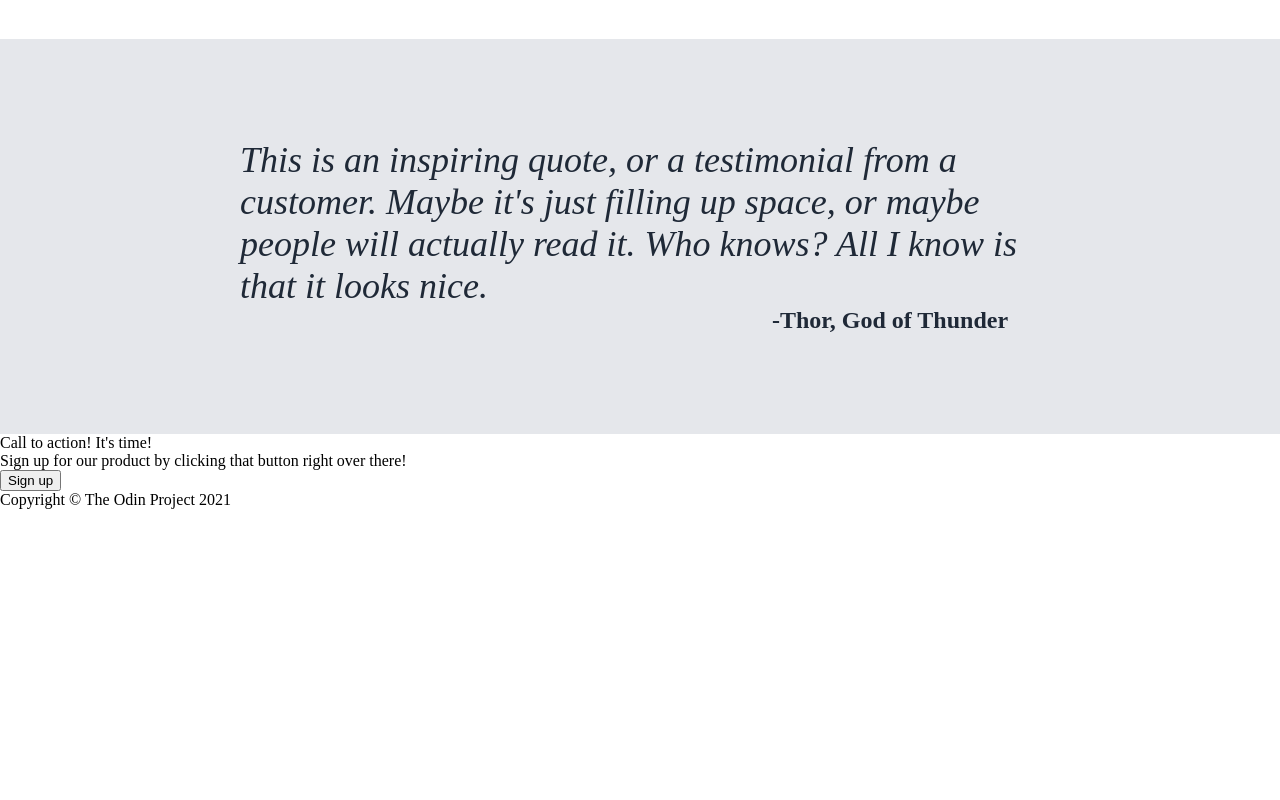
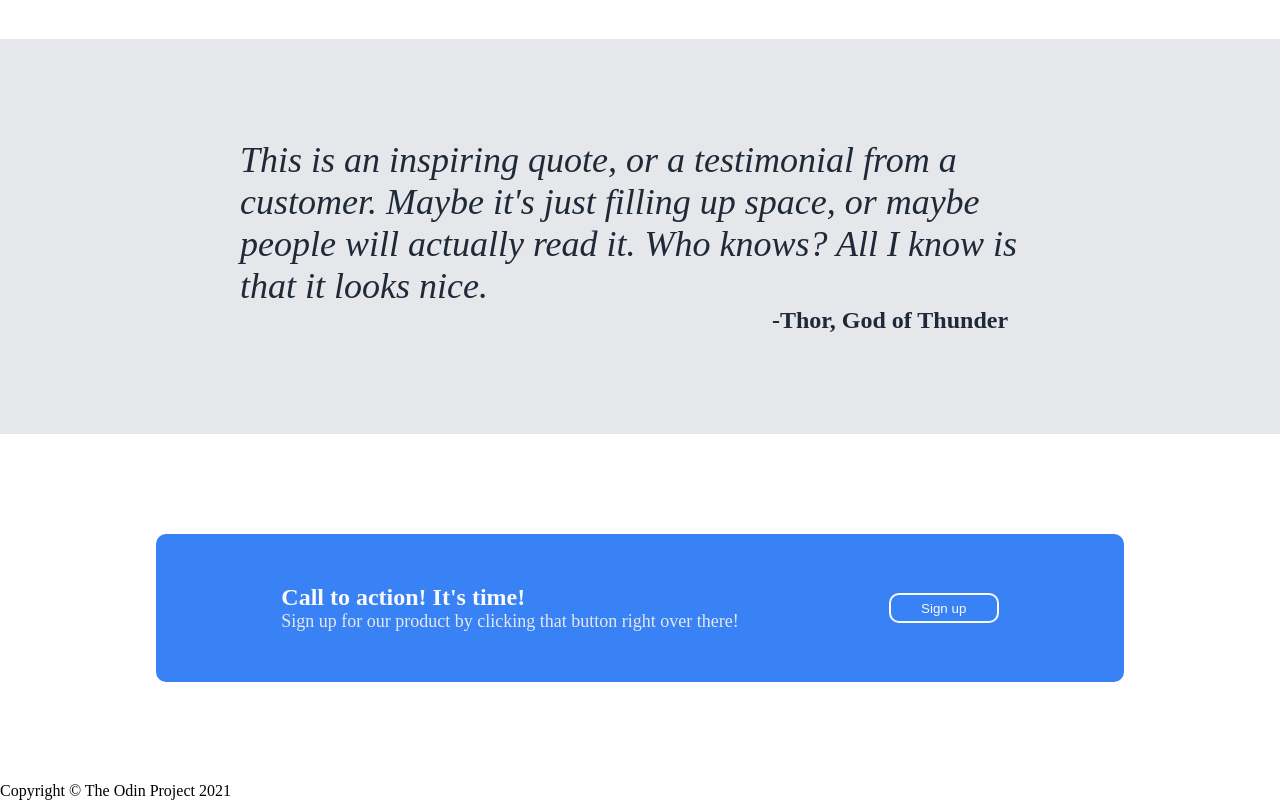
Before and after one commit to paulhwang1007/landing-page, a plain HTML site: page index.html in a window 1280 px wide. Shown: the part 1052-1852 px from the top of the page. Before the commit the page ends 1561 px from the top, so only its background shows below. Drawn offline with Linux system fonts and the light colour scheme.

Commit message:
Complete Section 4 of the Landing Page.
Continued working on the base layout of the Landing Page and finished Section 4 although there were some alignments that I had to improvise and could not execute perfectly due to my inability.

```diff
--- a/index.html
+++ b/index.html
@@ -27,7 +27,7 @@
 
                     <div class="title-1">This website is awesome</div>
                     <div class="desc-1">This website has some subtext that goes here under the main title. It's a smaller font and the color is lower contrast.</div>
-                    <button class="sign-up">Sign Up</button>
+                    <button class="sign-up-1">Sign Up</button>
 
                 </div>
 
@@ -73,10 +73,15 @@
 
         <div class="section-4">
 
-            <div>
-                <div>Call to action! It's time!</div>
-                <div>Sign up for our product by clicking that button right over there!</div>
-                <button>Sign up</button>
+            <div class="content-4">
+
+                <div class="text-4">
+                    <div class="title-4">Call to action! It's time!</div>
+                    <div class="desc-4">Sign up for our product by clicking that button right over there!</div>
+                </div>
+
+                <button class="sign-up-4">Sign up</button>
+
             </div>
 
         </div>
--- a/style.css
+++ b/style.css
@@ -64,7 +64,7 @@ ul {
     margin-bottom: auto;
 }
 
-.sign-up {
+.sign-up-1 {
     border-radius: 10px;
     border: 0;
     background: #3882F6;
@@ -151,3 +151,42 @@ ul {
     color: #1F2937;
     margin-left: 500px;
 }
+
+/* Section 4 */
+
+.section-4 {
+    padding: 100px;
+    display: flex;
+    justify-content: center;
+    align-items: center;
+}
+
+.content-4 {
+    padding: 50px 125px;
+    background-color: #3882F6;
+    border-radius: 10px;
+    display: flex;
+    justify-content: space-between;
+    align-items: center;
+    gap: 150px;
+}
+
+.title-4 {
+    font-size: 24px;
+    font-weight: bold;
+    color: #F9FAF8;
+}
+
+.desc-4 {
+    font-size: 18px;
+    color: #E5E7EB;
+}
+
+.sign-up-4 {
+    background-color: #3882F6;
+    width: 110px;
+    height: 30px;
+    border-radius: 10px;
+    border: 2px solid #F9FAF8;
+    color: #F9FAF8;
+}
```
